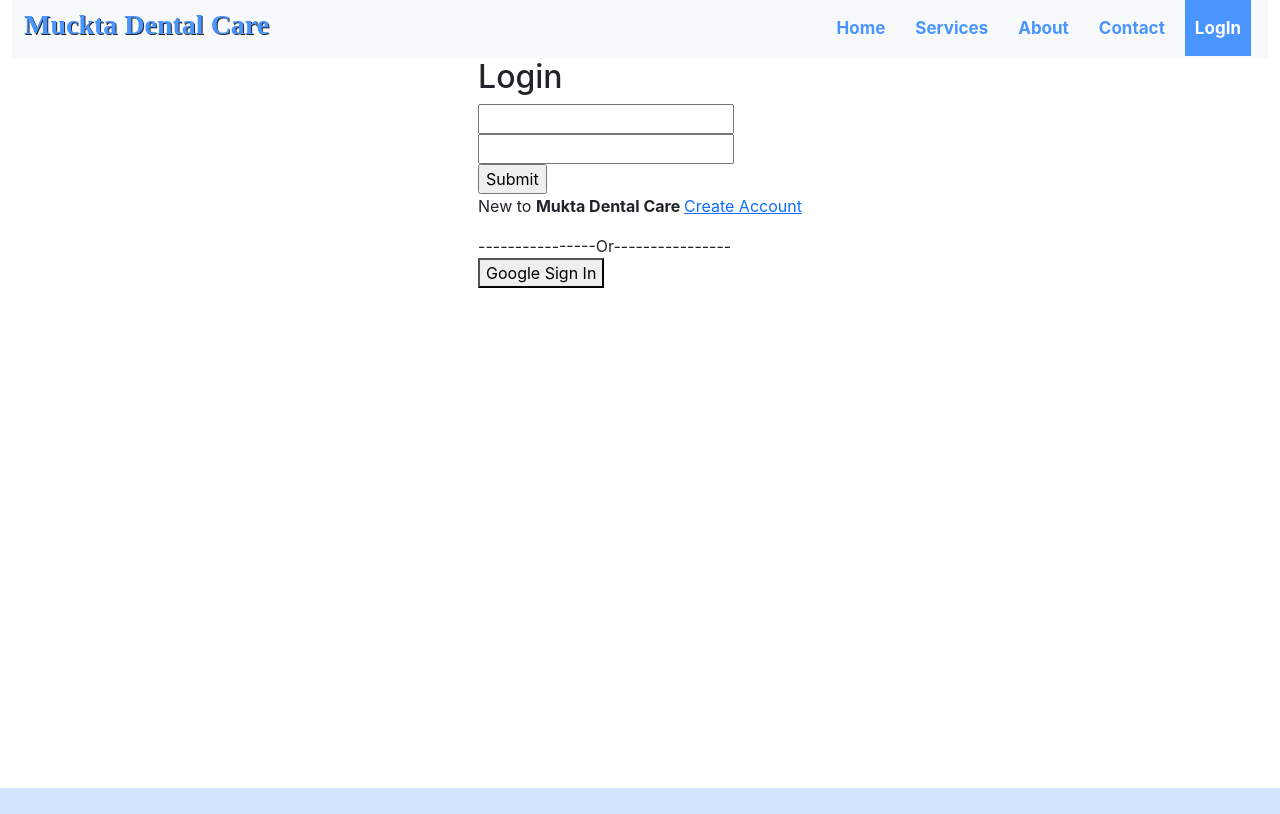
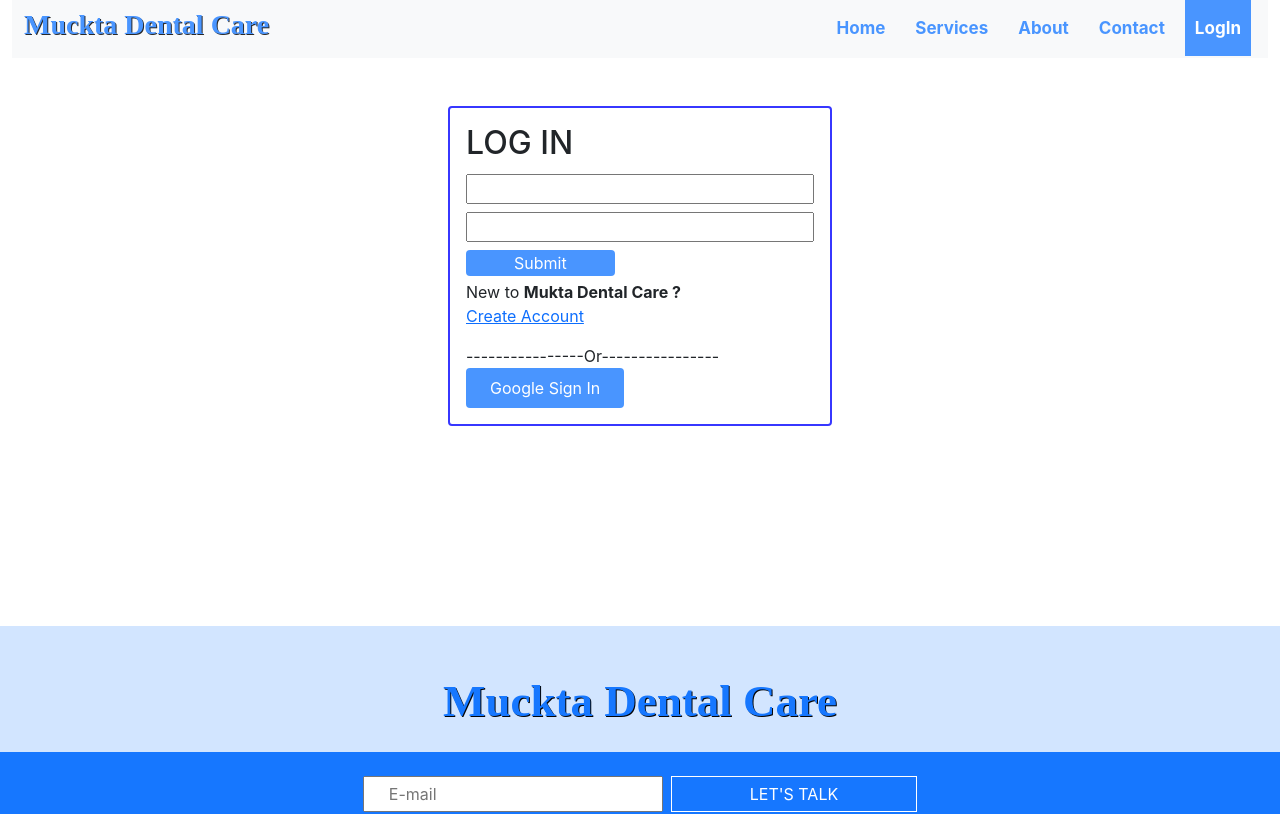
Before and after one commit to developer-shourav/Mukta-dantal-care, a React (Create React App) app: page /login in a window 1280 px wide. Shown: the top 814 px of the page. Built offline with nearby package versions, Linux system fonts and the light colour scheme; no server answers; a web font is replaced by a local one.

Commit message:
extra style added

```diff
--- a/src/components/Featurecart/Featurecart.js
+++ b/src/components/Featurecart/Featurecart.js
@@ -1,6 +1,7 @@
 
 
 import React from 'react';
+import { NavLink } from 'react-router-dom';
 
 const Featurecart = (props) => {
     /* ---------Distructring the props-------- */
@@ -13,7 +14,7 @@ const Featurecart = (props) => {
                     <div className="card-body">
                         <h5 className="card-title">{name}</h5>
                         <p className="card-text">{price}</p>
-                        <button className=" mt-4 px-lg-5 py-lg-2 px-4 py-2 service-btn rounded ">Learn more</button>
+                        <NavLink to = "/services"> <button className=" mt-4 px-lg-5 py-lg-2 px-4 py-2 service-btn rounded ">Learn more</button></NavLink>
                     </div>
 
                 </div>
--- a/src/components/Footer/Footer.css
+++ b/src/components/Footer/Footer.css
@@ -1,7 +1,7 @@
 
 .footer-bg{
     background-color:#93c0ff6b ;
-    margin-top: 500px;
+    margin-top: 200px;
 }
 
 .footer-logo{
--- a/src/components/Header/Header.css
+++ b/src/components/Header/Header.css
@@ -77,3 +77,12 @@
     color: white;
     background-color: #3f8fff69;
 }
+
+.log-out-btn{
+    margin-left: 5px;
+    border: none ;
+    padding: 4px 10px;
+    border-radius: 5px;
+    background-color:#4995ff ;
+    color: white;
+}
--- a/src/components/Header/Header.js
+++ b/src/components/Header/Header.js
@@ -50,7 +50,7 @@ const Header = () => {
                                 <li className="nav-item">
                                     {
                                         user.email ?
-                                        <button onClick = {logOut}>Log out</button> : <NavLink activeStyle={activeStyle} className=" nav-items-style" to="/login">LogIn </NavLink>
+                                        <button className ="log-out-btn" onClick = {logOut}>Log out</button> : <NavLink activeStyle={activeStyle} className=" nav-items-style" to="/login">LogIn </NavLink>
                                     }
                                 </li>
 
--- /dev/null
+++ b/src/components/LogIn/LogIn.css
@@ -0,0 +1,5 @@
+
+.login-form{
+   border: 2px solid rgb(55, 55, 255) ;
+
+}
--- a/src/components/LogIn/LogIn.js
+++ b/src/components/LogIn/LogIn.js
@@ -3,6 +3,7 @@
 import React from 'react';
 import { Link } from 'react-router-dom';
 import useAuth from '../../hooks/useAuth';
+import "./LogIn.css" ;
 
 
 const LogIn = () => {
@@ -10,19 +11,19 @@ const LogIn = () => {
    const{ signInUsingGoogle} = useAuth();
     return (
       <div className="d-flex justify-content-center align-items-center ">
-          <div >
-          <h2>Login </h2>
-            <form onSubmit="">
-              <input type="email" name="" id="" />
+          <div className = "login-form mt-5 px-3 py-3 rounded " >
+          <h2>LOG IN</h2>
+            <form >
+              <input className = "px-5 my-1" type="email" name="" id="" />
               <br />
-              <input type="password" name="" id="" />
+              <input className = "px-5 my-1" type="password" name="" id="" />
               <br />
-              <input type="submit" value="Submit" />
+            <input className=" px-5 my-1 primery-btn rounded " type="submit" value="Submit" />
             </form>
-          <p>New to <strong>Mukta Dental Care </strong><Link to ='/register'>  Create Account </Link></p>
+          <p>New to <strong>Mukta Dental Care ? </strong><Link to ='/register'> <br /> Create Account </Link></p>
           <div className="">----------------Or----------------</div>
           <button
-           className="google-signin-btn"
+            className="primery-btn rounded text-center px-4 py-2"
            onClick = {signInUsingGoogle}
            >Google Sign In</button>
           </div>
--- a/src/components/Register/Register.js
+++ b/src/components/Register/Register.js
@@ -4,23 +4,23 @@ import { Link } from 'react-router-dom';
 const Register = () => {
     return (
         <div className="d-flex justify-content-center align-items-center">
-           <div>
+            <div className="login-form mt-5 px-3 py-3 rounded ">
                <h2>Create An Account </h2>
-                <form onSubmit="">
-                    <input type="email" name="" id="" placeholder = "Your Email" required />
+                <form >
+                    <input className="px-5 my-1" type="email" name="" id="" placeholder = "Your Email" required />
                     <br />
 
-                    <input type="password" name="" id="" placeholder = "Password" />
+                    <input className="px-5 my-1" type="password" name="" id="" placeholder = "Password" />
                     <br />
 
-                    <input type="password" name="" id="" placeholder = "Re-Enter password" />
+                    <input className="px-5 my-1" type="password" name="" id="" placeholder = "Re-Enter password" />
                     <br />
                     <br />
-                    <input type="submit" value="Submit" />
+                    <input className=" px-5 my-1 primery-btn rounded " type="submit" value="Submit" />
                 </form>
                 <p>Already have an Account ? <Link to = "/login"> Login</Link></p>
                 <div className="">---------Or---------</div>
-                <button className="google-signin-btn">Google Sign In</button>
+                <button className="primery-btn rounded text-center px-4 py-2">Google Sign In</button>
            </div>
         </div>
     );
```
